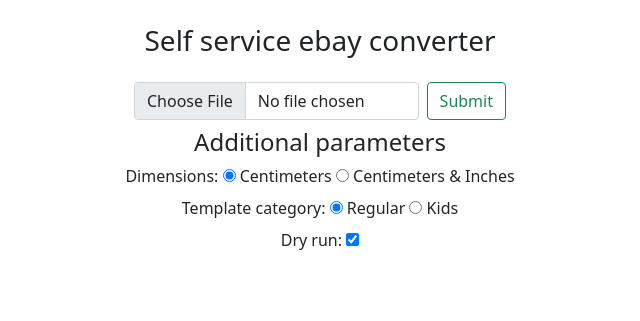
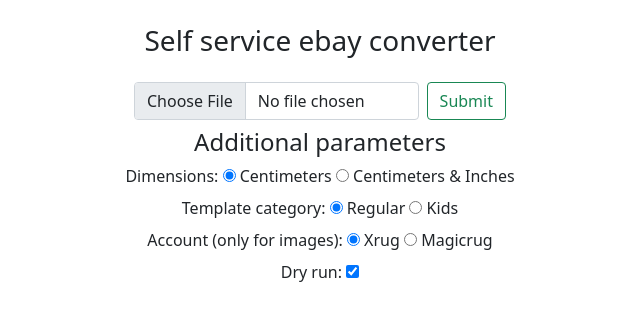
Before and after one commit to jpraychev/flask-self-service-ebay, a Flask app: page / in a window 1280 px wide. Shown: the top 321 px of the page, without its empty margins (320-960 px from the left). Run offline with Flask 2, Linux system fonts and the light colour scheme.

Commit message:
added option to choose xrug/magicrug images

```diff
--- a/src/app.py
+++ b/src/app.py
@@ -52,7 +52,8 @@
         cmd = f'python3 {cfg.convert_script}\
         --dimension {form_data.dimension}\
         --category {form_data.category}\
-        --dry_run {form_data.dry_run}'
+        --dry_run {form_data.dry_run}\
+        --account {form_data.account}'
         try:
             subprocess.run(cmd, shell=True, check=True)
         except Exception as e:
@@ -73,9 +74,10 @@
     dimensions = req.form.get('dimension')
     category = req.form.get('category')
     dry_run = bool(req.form.get('dry_run'))
+    account = req.form.get('account')
 
-    data = namedtuple('FormData', 'dimension, category, dry_run')
-    form_data = data(dimensions, category, dry_run)
+    data = namedtuple('FormData', 'dimension, category, dry_run, account')
+    form_data = data(dimensions, category, dry_run, account)
     return form_data
 
 def delete_file():
--- a/src/templates/index.html
+++ b/src/templates/index.html
@@ -28,6 +28,13 @@
                 <label for="kids"> Kids </label>
             </div>
             <div class="mt-2">
+                Account (only for images):
+                <input type="radio" id="xrug" name="account" value="xrug" checked>
+                <label for="xrug"> Xrug <label>
+                <input type="radio" id="magicrug" name="account" value="magicrug">
+                <label for="magicrug"> Magicrug </label>
+            </div>
+            <div class="mt-2">
                 Dry run:
                 <input type="checkbox" id="dry_run" name="dry_run" value="True" checked>
             </div>
```
Also changed, not shown: src/scripts/ebay_import/app.py (+10 -4 lines), src/scripts/ebay_import/ean/ean.txt (+0 -7 lines), src/static/images/magicrug.jpg (added), src/static/images/xrug_five.jpg (added), src/static/images/xrug_size.jpg (added).
